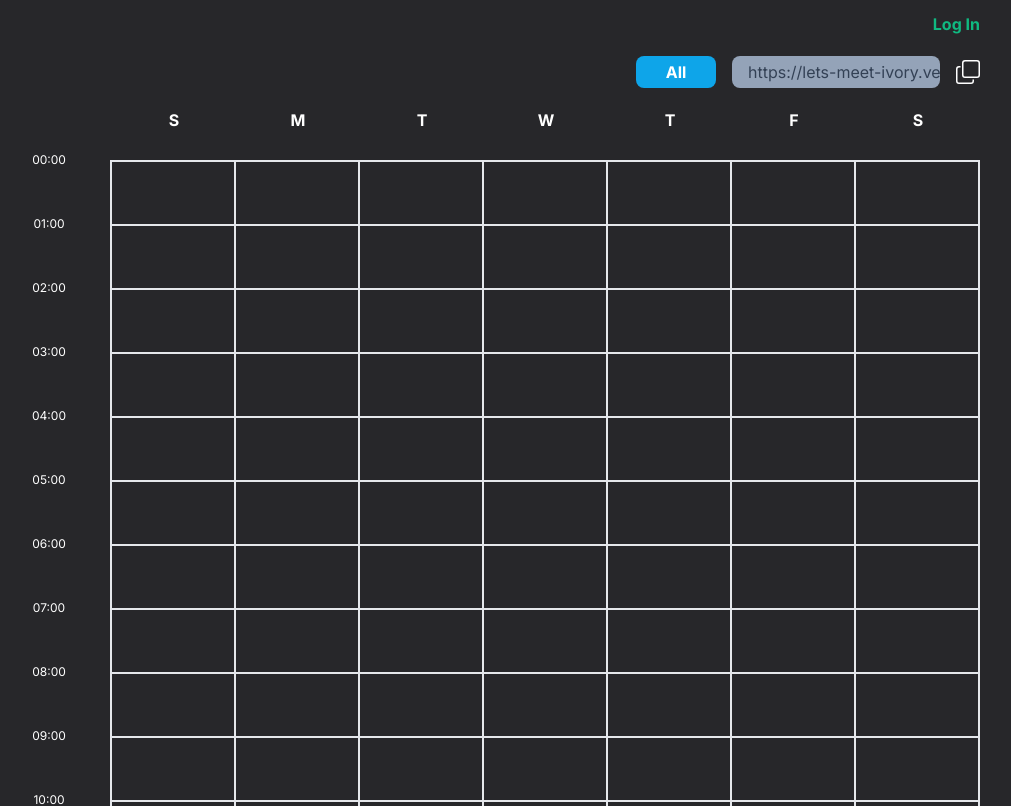
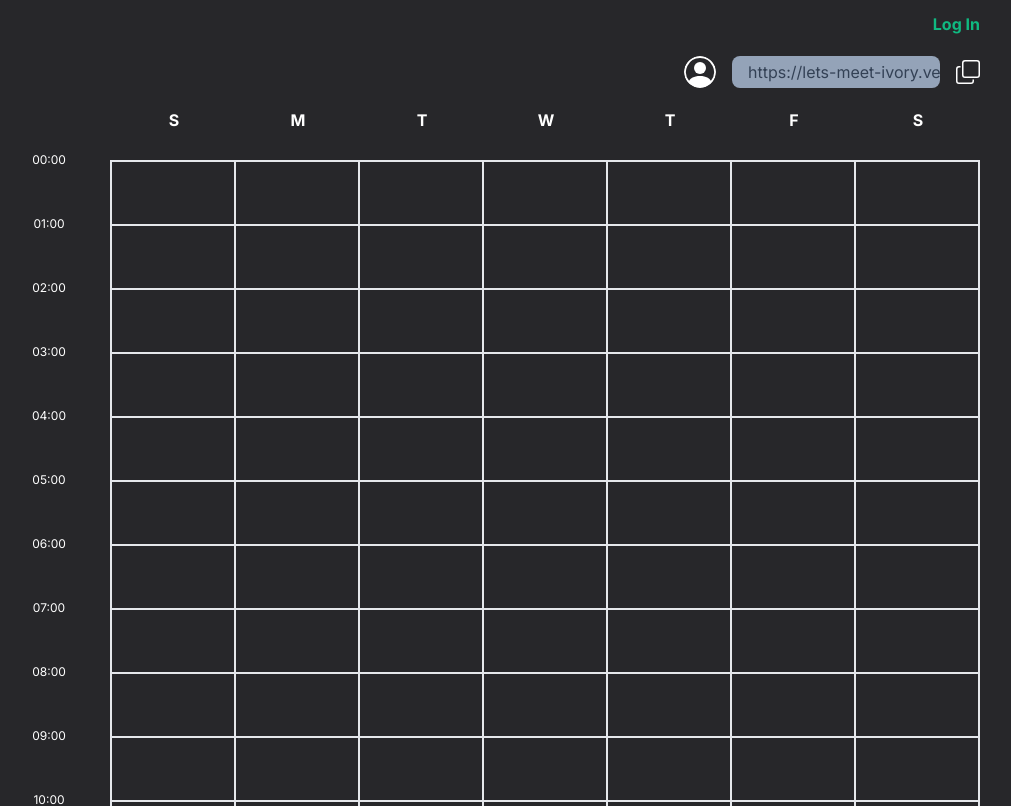
Before and after one commit to LeoLu0602/lets-meet, a Next.js app: page /group/1 in a window 1280 px wide. Shown: the top 806 px of the page, without its empty margins (156-1167 px from the left). Built offline with nearby package versions, Linux system fonts and the light colour scheme; no server answers; the database is empty.

Commit message:
feat: all users to select schedules

```diff
--- a/app/group/[groupId]/page.tsx
+++ b/app/group/[groupId]/page.tsx
@@ -37,6 +37,11 @@ export default function Page({ params }: { params: { groupId: string } }) {
   const [isUrlCopied, setIsUrlCopied] = useState<boolean>(false);
   const isUserSelected: boolean =
     user !== null && selectedMember !== null && selectedMember === user.userId;
+  const membersMap: Map<string, Member> = new Map(
+    members.map((member) => [member.userId, member])
+  );
+  const selectedAvatarUrl: string | null =
+    membersMap.get(selectedMember ?? '')?.avatarUrl ?? null;
 
   useEffect(() => {
     setUp();
@@ -312,12 +317,23 @@ export default function Page({ params }: { params: { groupId: string } }) {
         </section>
 
         <section className='flex h-12 w-full items-center justify-end gap-4 bg-zinc-800'>
-          <button
-            className='h-8 w-20 rounded-lg bg-sky-500 font-bold'
-            onClick={viewMembers}
-          >
-            All
-          </button>
+          {selectedMember === 'all' ? (
+            <button
+              className='h-8 w-12 rounded-lg bg-sky-500 font-bold'
+              onClick={viewMembers}
+            >
+              All
+            </button>
+          ) : (
+            <img
+              className={clsx('h-8 w-8 cursor-pointer rounded-full', {
+                invert: !selectedAvatarUrl,
+              })}
+              src={selectedAvatarUrl ?? '/person-circle.svg'}
+              onClick={viewMembers}
+            />
+          )}
+
           <section className='flex h-full items-center gap-4'>
             <section className='flex h-8 w-52 items-center overflow-auto whitespace-nowrap rounded-lg bg-slate-400 px-4 text-slate-700'>{`https://lets-meet-ivory.vercel.app/group/${params.groupId}`}</section>
             {isUrlCopied ? (
@@ -352,6 +368,7 @@ export default function Page({ params }: { params: { groupId: string } }) {
             closeModal={closeModal}
             content={modalContent}
             members={members}
+            selectMember={selectMember}
           />
         )}
       </main>
--- a/components/MemberSelection.tsx
+++ b/components/MemberSelection.tsx
@@ -6,13 +6,39 @@ interface Member {
   avatarUrl: string;
 }
 
-export default function MemberSelection({ members }: { members: Member[] }) {
+export default function MemberSelection({
+  members,
+  selectMember,
+  closeModal,
+}: {
+  members: Member[];
+  selectMember: Function;
+  closeModal: Function;
+}) {
+  function handleSelect(userId: string) {
+    selectMember(userId);
+    closeModal();
+  }
+
   return (
     <section className='h-96 w-80 bg-zinc-800/100'>
       <ul className='h-full w-full overflow-auto font-bold'>
-        <li className='border-b-2 p-4 text-2xl'>All</li>
+        <li
+          className='cursor-pointer border-b-2 p-4 text-2xl'
+          onClick={() => {
+            handleSelect('all');
+          }}
+        >
+          All
+        </li>
         {members.map(({ userId, userName, email, avatarUrl }) => (
-          <li className='border-b-2 p-4 last:border-b-0' key={userId}>
+          <li
+            className='cursor-pointer border-b-2 p-4 last:border-b-0'
+            key={userId}
+            onClick={() => {
+              handleSelect(userId);
+            }}
+          >
             <section className='flex items-center gap-2'>
               <img
                 src={avatarUrl}
--- a/components/Modal.tsx
+++ b/components/Modal.tsx
@@ -16,12 +16,14 @@ export default function Modal({
   closeModal,
   content,
   members,
+  selectMember,
 }: {
   email: string | null;
   handleLogout: Function;
   closeModal: Function;
   content: 'MemberSelection' | 'Logout' | '';
   members: Member[];
+  selectMember: Function;
 }) {
   return (
     <section
@@ -33,7 +35,11 @@ export default function Modal({
       }}
     >
       {content === 'MemberSelection' ? (
-        <MemberSelection members={members} />
+        <MemberSelection
+          members={members}
+          selectMember={selectMember}
+          closeModal={closeModal}
+        />
       ) : content === 'Logout' ? (
         <Logout
           email={email}
```
Also changed, not shown: public/person-circle.svg (added).
